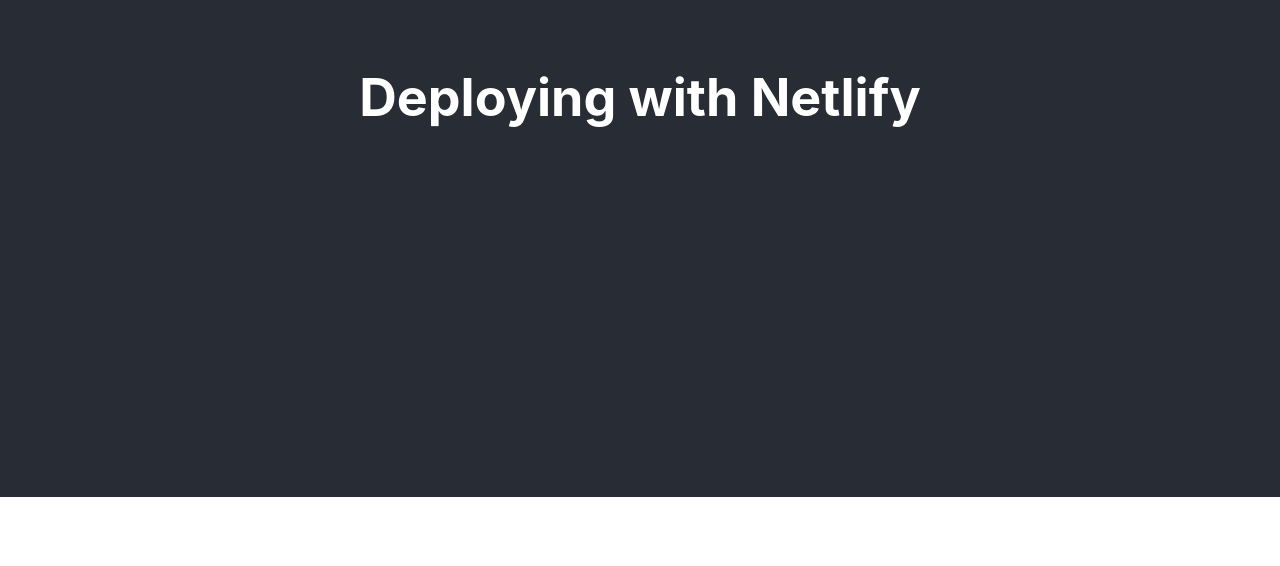
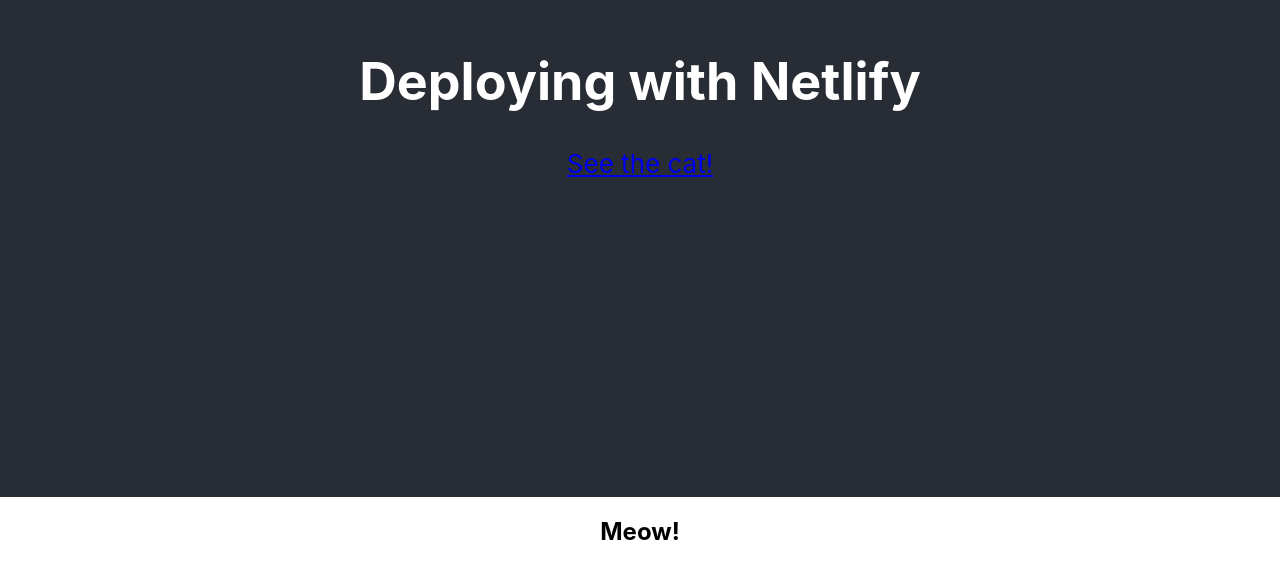
Before and after one commit to zenajun/winterReactDeploy, a React (Create React App) app: page / in a window 1280 px wide. Shown: the part 303-869 px from the top of the page. Before the commit the page ends 800 px from the top, so only its background shows below. Built offline with nearby package versions, Linux system fonts and the light colour scheme.

Commit message:
adding router to main

```diff
--- a/package.json
+++ b/package.json
@@ -8,6 +8,7 @@
     "@testing-library/user-event": "^12.8.3",
     "react": "^17.0.2",
     "react-dom": "^17.0.2",
+    "react-router-dom": "^5.2.0",
     "react-scripts": "4.0.3",
     "web-vitals": "^1.1.2"
   },
--- a/src/App.js
+++ b/src/App.js
@@ -1,12 +1,19 @@
 import './App.css';
+import { BrowserRouter as Router, Route, Link} from 'react-router-dom';
+import Cat from 'Cat';
 
 function App() {
   return (
+    <Router>
+
     <div className="App">
       <header className="App-header">
         <h1>Deploying with Netlify</h1>
+        <Link to="/cat">See the cat!</Link>
       </header>
+      <Route to="/cat" component={Cat}></Route>
     </div>
+    </Router>
   );
 }
 
--- /dev/null
+++ b/src/Cat.js
@@ -0,0 +1,7 @@
+const Cat = () => {
+    return (
+        <h2>Meow!</h2>
+    )
+}
+
+export default Cat;
```
Also changed, not shown: 1 other file (tests, documents, lock files or other folders).
